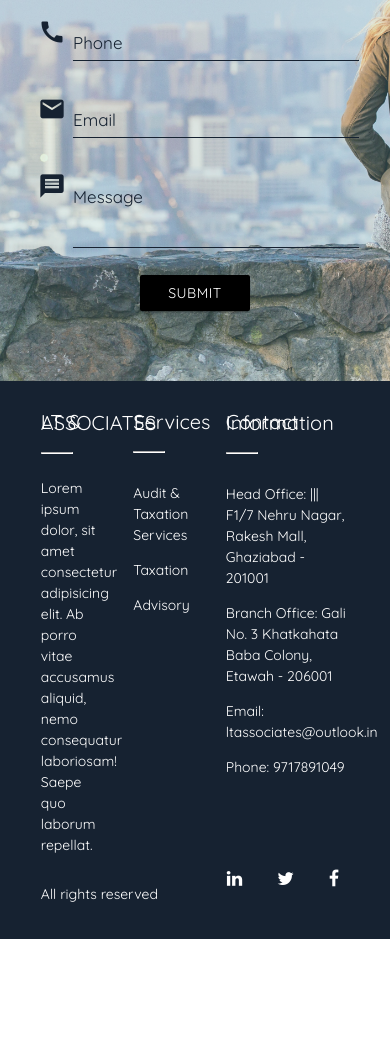
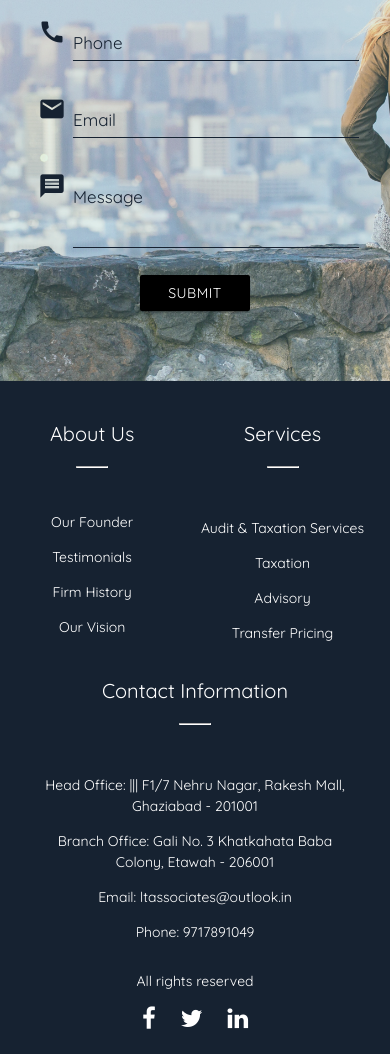
Before and after one commit to suyash-purwar/CA-Website, a website: page public/html/index.html in a window 390 px wide. Shown: the part 8118-9172 px from the top of the page. Before the commit the page ends 9057 px from the top, so only its background shows below. Drawn offline with nearby package versions, Linux system fonts and the light colour scheme; files that its build step writes are made by us from their sources.

Commit message:
Made footer responsive

```diff
--- a/public/css/footer.css
+++ b/public/css/footer.css
@@ -21,12 +21,16 @@
 }
 
 .footer-wrapper > div:nth-child(4) {
-	grid-column: 2 / 6;
+	grid-column: 2 / 7;
 	grid-row: 2;
 }
 
+.footer-wrapper > div:nth-child(4) > .footer-content {
+	text-align: center;
+}
+
 .footer-wrapper > div:nth-child(5) {
-	grid-column: 6 / 12;
+	grid-column: 7 / 12;
 	grid-row: 2;
 }
 
@@ -50,8 +54,56 @@
 }
 
 .footer-follow-icons {
-	font-size: 20px;
+	font-size: 24px !important;
 	color: white;
 	padding: 0px 10px;
 	cursor: pointer;
 }
+
+
+@media only screen and (max-width: 992px) {
+	.footer-header {
+		line-height: normal;
+	}
+
+	.footer-hr {
+		float: none !important;
+	}
+
+	.footer-wrapper > div:nth-child(1) {
+		grid-column: 1 / 6;
+		padding-left: 10px;
+		text-align: center;
+	}
+
+	.footer-wrapper > div:nth-child(2) {
+		grid-column: 7 / 13;
+		text-align: center;
+		padding-right: 10px;
+	}
+
+	.footer-wrapper > div:nth-child(3) {
+		text-align: center;
+		grid-column: 2 / 12;
+	}
+
+	.footer-wrapper > div:nth-child(4) {
+		grid-row: 4;
+	}
+
+	.footer-wrapper > div:nth-child(5) {
+		grid-row: 4;
+		text-align: center;
+	}
+}
+
+@media only screen and (max-width: 460px) {
+	.footer-wrapper > div:nth-child(5) {
+		grid-row: 5;
+		grid-column: 1 / 13
+	}
+
+	.footer-wrapper > div:nth-child(4) {
+		grid-column: 1 / 13
+	}
+}
--- a/public/html/index.html
+++ b/public/html/index.html
@@ -95,11 +95,11 @@
                 </li>
 
                 <li>
-                    <a class = "dropdown-button" data-contrainwidth = "false" data-alignment="right" data-gutter = "30" data-beloworigin = "true" href = "#" data-activates = "aboutus">ABOUT US</a>
+                    <a class = "dropdown-button" data-contrainwidth = "false" data-alignment="right" data-gutter = "30" data-beloworigin = "true" href = "#!" data-activates = "aboutus">ABOUT US</a>
                 </li>
 
                 <li>
-                    <a class = "dropdown-button" data-contrainwidth = "false" data-gutter = "40" data-alignment="right" data-beloworigin = "true" data-activates = "services" href = "#">SERVICES</a>
+                    <a class = "dropdown-button" data-contrainwidth = "false" data-gutter = "40" data-alignment="right" data-beloworigin = "true" data-activates = "services" href = "#!">SERVICES</a>
                 </li>
 
                 <li>
@@ -127,9 +127,9 @@
 
     <!-- Dropdown for SERVICES -->
     <ul id="services" class = "dropdown-content">
-        <li><a href = "#" class = "dropdown-button" data-hover = "hover" data-alignment = "left" data-activates="services-subsection-1">Audit & Taxation Services</a></li>
-        <li><a href = "#" class = "dropdown-button" data-alignment = "right" data-hover = "hover" data-activates="services-subsection-2">Taxation</a></li>
-        <li><a href = "#" data-hover = "hover" data-alignment="right" class = "dropdown-button" data-activates = "services-subsection-3">Advisory</a></li>
+        <li><a href = "#!" class = "dropdown-button" data-hover = "hover" data-alignment = "left" data-activates="services-subsection-1">Audit & Taxation Services</a></li>
+        <li><a href = "#!" class = "dropdown-button" data-alignment = "right" data-hover = "hover" data-activates="services-subsection-2">Taxation</a></li>
+        <li><a href = "#!" data-hover = "hover" data-alignment="right" class = "dropdown-button" data-activates = "services-subsection-3">Advisory</a></li>
     </ul>
 
     <!-- Dropdown for sub-sections in SERVICES dropdown -->
@@ -577,12 +577,14 @@
     <div class = "footer-container">
         <div class = "footer-wrapper">
             <div class = "footer-content">
-                <p class = "footer-header">LT & ASSOCIATES</p>
+                <p class = "footer-header">About Us</p>
                 <hr class = "footer-hr left">
 
                 <br>
-
-                <p class = "footer-content">Lorem ipsum dolor, sit amet consectetur adipisicing elit. Ab porro vitae accusamus aliquid, nemo consequatur laboriosam! Saepe quo laborum repellat.</p>
+                <p class = "footer-content">Our Founder</p>
+                <p class = "footer-content">Testimonials</p>
+                <p class = "footer-content">Firm History</p>
+                <p class = "footer-content">Our Vision</p>
             </div>
 
             <div>
@@ -594,6 +596,7 @@
                 <p class = "footer-content">Audit & Taxation Services</p>
                 <p class = "footer-content">Taxation</p>
                 <p class = "footer-content">Advisory</p>
+                <p class = "footer-content">Transfer Pricing</p>
             </div>
 
             <div>
@@ -612,10 +615,12 @@
                 <p class = "footer-content">All rights reserved</p>
             </div>
 
-            <div>
-                <i class = "right fa fa-facebook footer-follow-icons"></i>
-                <i class = "right fa fa-twitter footer-follow-icons"></i>
-                <i class = "right fa fa-linkedin footer-follow-icons"></i>
+            <div class = "valign-wrapper">
+                <div style = "display:block; margin:0 auto">
+                    <i class = "center fa fa-facebook footer-follow-icons"></i>
+                    <i class = "center fa fa-twitter footer-follow-icons"></i>
+                    <i class = "center fa fa-linkedin footer-follow-icons"></i>
+                </div>
             </div>
         </div>
     </div>
```
Also changed, not shown: 1 other file.
